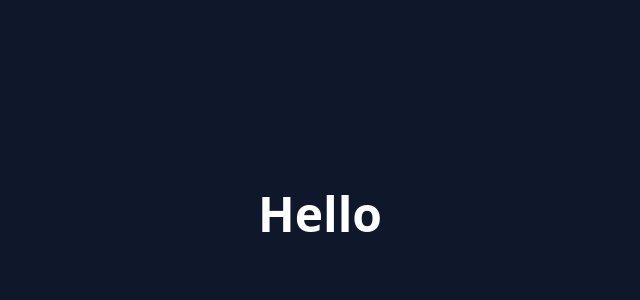
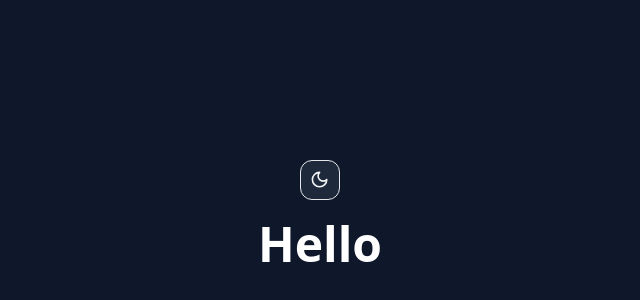
Before and after one commit to nadirgharbi/portfolio-BTS, a React (Vite) app: page / in a window 1280 px wide. Shown: the part 186-486 px from the top of the page, without its empty margins (320-960 px from the left). Built offline with nearby package versions, Linux system fonts and the light colour scheme.

Commit message:
begin router.tsx

```diff
--- a/package.json
+++ b/package.json
@@ -51,6 +51,7 @@
     "react-dom": "^18.2.0",
     "react-hook-form": "^7.51.3",
     "react-resizable-panels": "^2.0.18",
+    "react-router-dom": "^6.22.3",
     "sonner": "^1.4.41",
     "tailwind-merge": "^2.2.2",
     "tailwindcss-animate": "^1.0.7",
--- a/src/App.tsx
+++ b/src/App.tsx
@@ -1,9 +1,14 @@
+import { ThemeProvider } from "@/components/settings/theme-provider";
+import { ModeToggle } from "./components/ModeToggle";
 
-function App() {
+export function App() {
 	return (
-		<div className="flex flex-col items-center justify-center h-screen bg-slate-900">
-        <p className="text-white text-5xl font-bold">Hello</p>
-		</div>
+		<ThemeProvider defaultTheme="dark" storageKey="vite-ui-theme">
+			<div className="h-screen flex flex-col gap-5 justify-center items-center bg-white dark:bg-slate-900 dark:text-white">
+				<ModeToggle />
+				<p className="text-5xl font-bold">Hello</p>
+			</div>
+		</ThemeProvider>
 	);
 }
 
--- /dev/null
+++ b/src/components/ModeToggle.tsx
@@ -0,0 +1,22 @@
+import { Moon, Sun } from "lucide-react";
+import { Button } from "@/components/ui/button";
+import { useTheme } from "./settings/theme-provider";
+
+export function ModeToggle() {
+	const { setTheme } = useTheme();
+	const currentMode = localStorage.getItem("vite-ui-theme");
+
+	/**
+	 * @function change the dark mode into light mode and vice-versa...
+	 * */
+	const handleMode = () => {
+		currentMode === "light" ? setTheme("dark") : setTheme("light");
+	};
+
+	return (
+		<Button variant="outline" size="icon" className="rounded-xl bg-slate-100 dark:bg-slate-800 border-" onClick={handleMode}>
+			<Sun className="h-[1.2rem] w-[1.2rem] text-zinc-800 dark:text-zinc-100 rotate-0 scale-100 transition-all dark:-rotate-90 dark:scale-0" />
+			<Moon className="absolute h-[1.2rem] w-[1.2rem] text-zinc-800 dark:text-zinc-100 rotate-90 scale-0 transition-all dark:rotate-0 dark:scale-100" />
+		</Button>
+	);
+}
--- a/src/components/settings/theme-provider.tsx
+++ b/src/components/settings/theme-provider.tsx
@@ -1,3 +1,7 @@
+
+/**
+ * Code sur la documentation officiel de Shadcn
+ */
 import { createContext, useContext, useEffect, useState } from "react"
 
 type Theme = "dark" | "light" | "system"
```
Also changed, not shown: router.tsx (added, +7 -0 lines), 1 other file (tests, documents, lock files or other folders).
